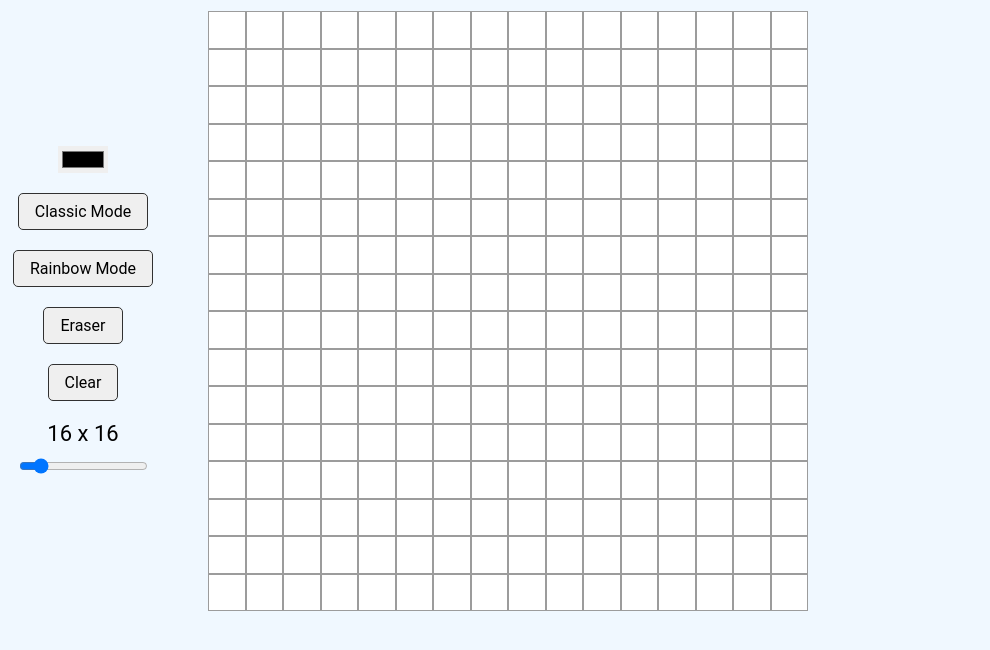
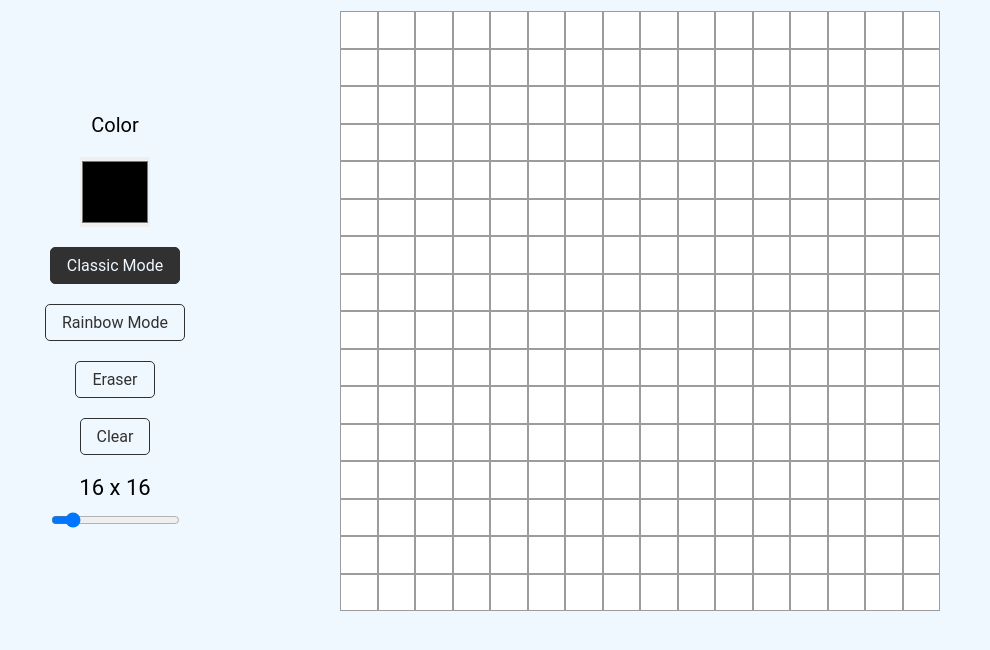
Before and after one commit to tolgafurat/project-etch-a-sketch, a plain HTML site: page index.html in a window 1280 px wide. Shown: the part 142-792 px from the top of the page, without its empty margins (0-990 px from the left). Drawn offline with Linux system fonts and the light colour scheme.

Commit message:
visual improvements

```diff
--- a/index.html
+++ b/index.html
@@ -14,6 +14,7 @@
   </header>
   <main class="main">
     <div class="settings">
+      <p>Color</p>
       <input type="color" id="colorPicker">
       <button id="classicBtn">Classic Mode</button>
       <button id="rainbowBtn">Rainbow Mode</button>
--- a/script.js
+++ b/script.js
@@ -6,8 +6,8 @@ let currentSize = DEFAULT_SIZE;
 let currentColor = 'black';
 
 function setCurrentMode(newMode) {
+  activateBtn(newMode);
   currentMode = newMode;
-  activateBtn(newMode);
 }
 
 function setCurrentColor(newColor) {
--- a/styles.css
+++ b/styles.css
@@ -1,6 +1,11 @@
 body {
   font-family: 'Roboto', sans-serif;
   background-color: aliceblue;
+}
+
+p {
+  margin-bottom: auto;
+  font-size: 20px;
 }
 
 button, input {
@@ -19,19 +24,38 @@ button {
   -moz-border-radius: 5px;
   -ms-border-radius: 5px;
   -o-border-radius: 5px;
+  background-color: aliceblue;
+  color:rgb(49, 49, 49);
 }
 
-button:not(#clearBtn):focus {
+button.active {
   background-color: rgb(49, 49, 49);
   color:aliceblue;
 }
 
-button:hover, input[type = 'color']:hover {
+button,
+input[type = 'color'] {
+  transition: transform 0.1s ease-in-out;
+  -webkit-transition: transform 0.1s ease-in-out;
+  -moz-transition: transform 0.1s ease-in-out;
+  -ms-transition: transform 0.1s ease-in-out;
+  -o-transition: transform 0.1s ease-in-out;
+}
+
+button:hover,
+input[type = 'color']:hover {
   transform: scale(1.03);
   -webkit-transform: scale(1.03);
   -moz-transform: scale(1.03);
   -ms-transform: scale(1.03);
   -o-transform: scale(1.03);
+}
+
+input[type = 'color'] {
+  width: 70px;
+  height: 70px;
+  border: none;
+  padding: 0;
 }
 
 .header {
@@ -46,7 +70,10 @@ button:hover, input[type = 'color']:hover {
 .main {
   display: flex;
   align-items: center;
-  gap: 50px;
+  justify-content: flex-start;
+  max-width: 1200px;
+  gap: 150px;
+  margin: 0 auto;
 
 }
 
@@ -70,8 +97,6 @@ button:hover, input[type = 'color']:hover {
   height: 600px;
   width: 600px;
   background-color:rgb(255, 255, 255);
-  grid-template-columns: repeat(16, 1fr);
-  grid-template-rows: repeat(16, 1fr);
 
 }
 
```
